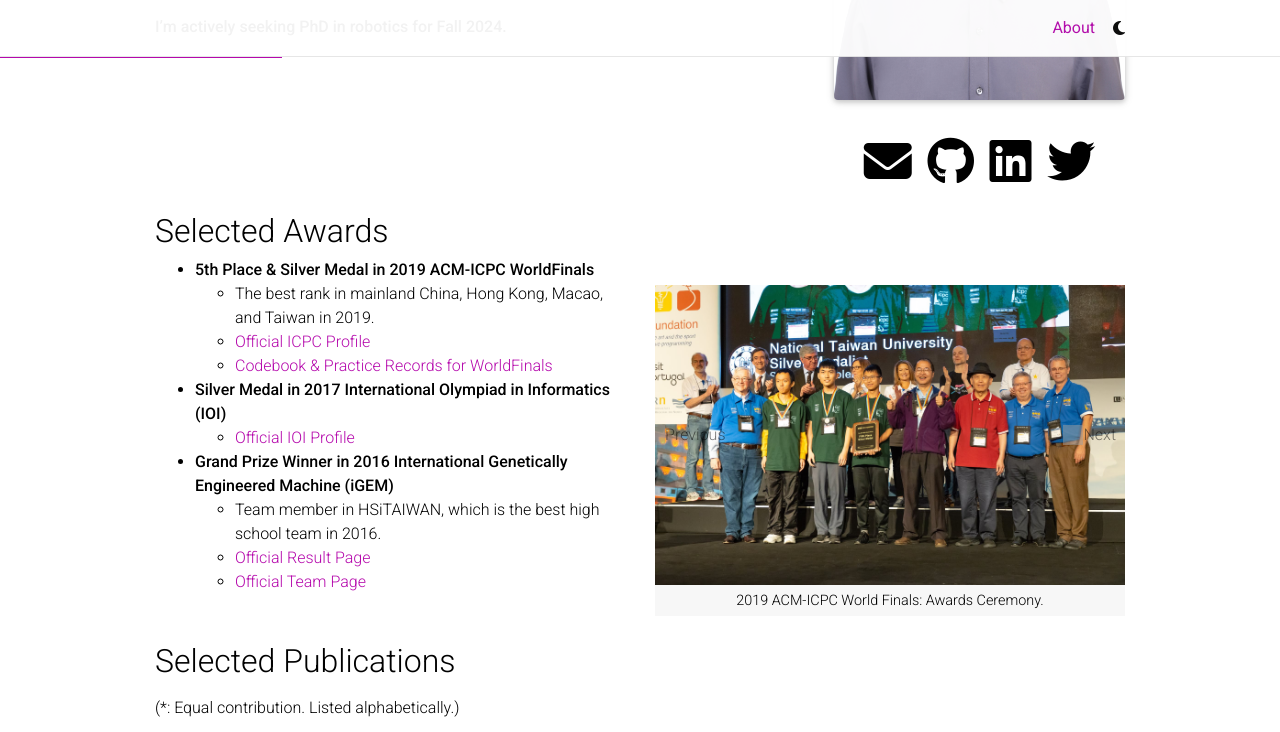
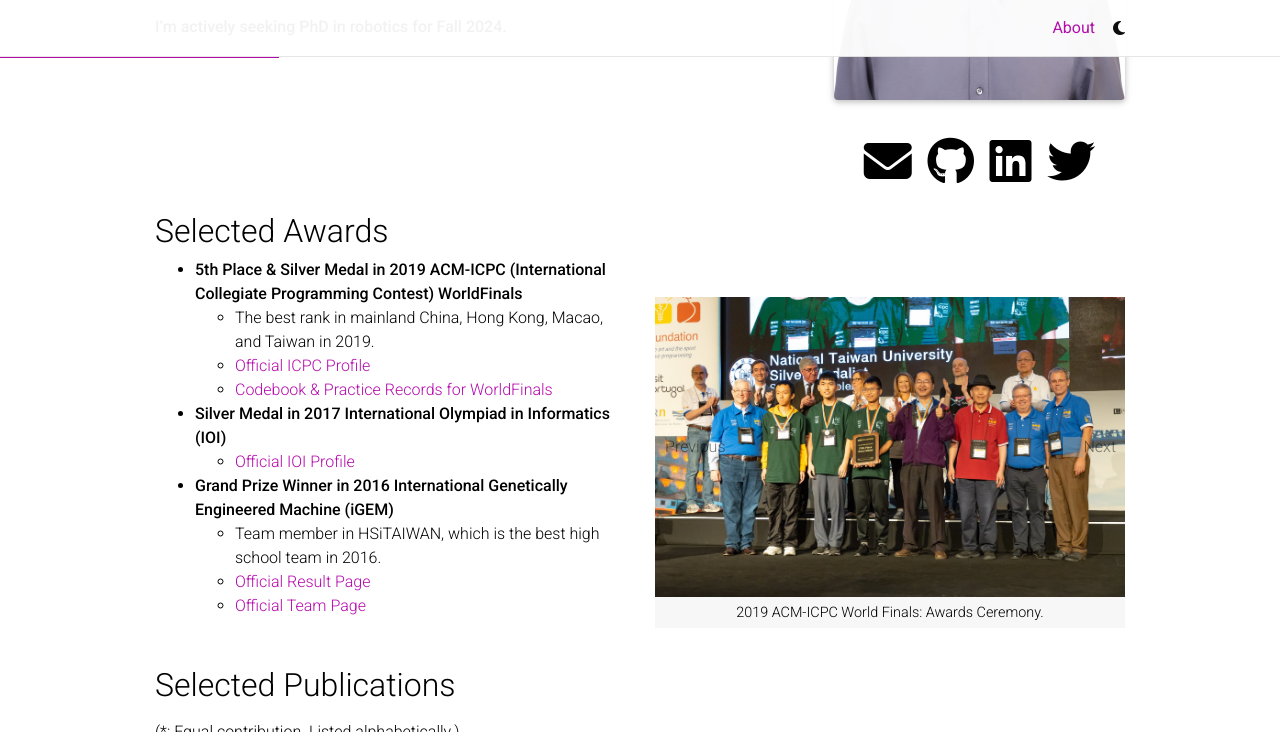
Before and after one commit to wangyenjen/wangyenjen.github.io, a Jekyll site: the page built from _pages/about.md, in a window 1280 px wide and 900 px high, scrolled down 458 px, cut to the strip 0-732 px from the top of the window. Built offline with Jekyll 4.4.1, drawn with Linux system fonts in a browser that asks for light colours; comment, search, counter and statistics services are not loaded; a style sheet for code colours, icons or effects is not loaded; grey boxes are pictures that could not be loaded.

Commit message:
Add new feature for awards section.

```diff
--- a/_includes/awards.html
+++ b/_includes/awards.html
@@ -4,7 +4,7 @@
         <h2>Selected Awards</h2>
             <ul>
                 <li>
-                    <strong>5th Place & Silver Medal in 2019 ACM-ICPC WorldFinals</strong>
+                    <strong>5th Place & Silver Medal in 2019 ACM-ICPC (International Collegiate Programming Contest) WorldFinals</strong>
                     <ul>
                         <li>The best rank in mainland China, Hong Kong, Macao, and Taiwan in 2019.</li>
                         <li><a href="https://icpc.global/ICPCID/T77LTO4ML5Q7" target="_blank">Official ICPC Profile</a></li>
```
